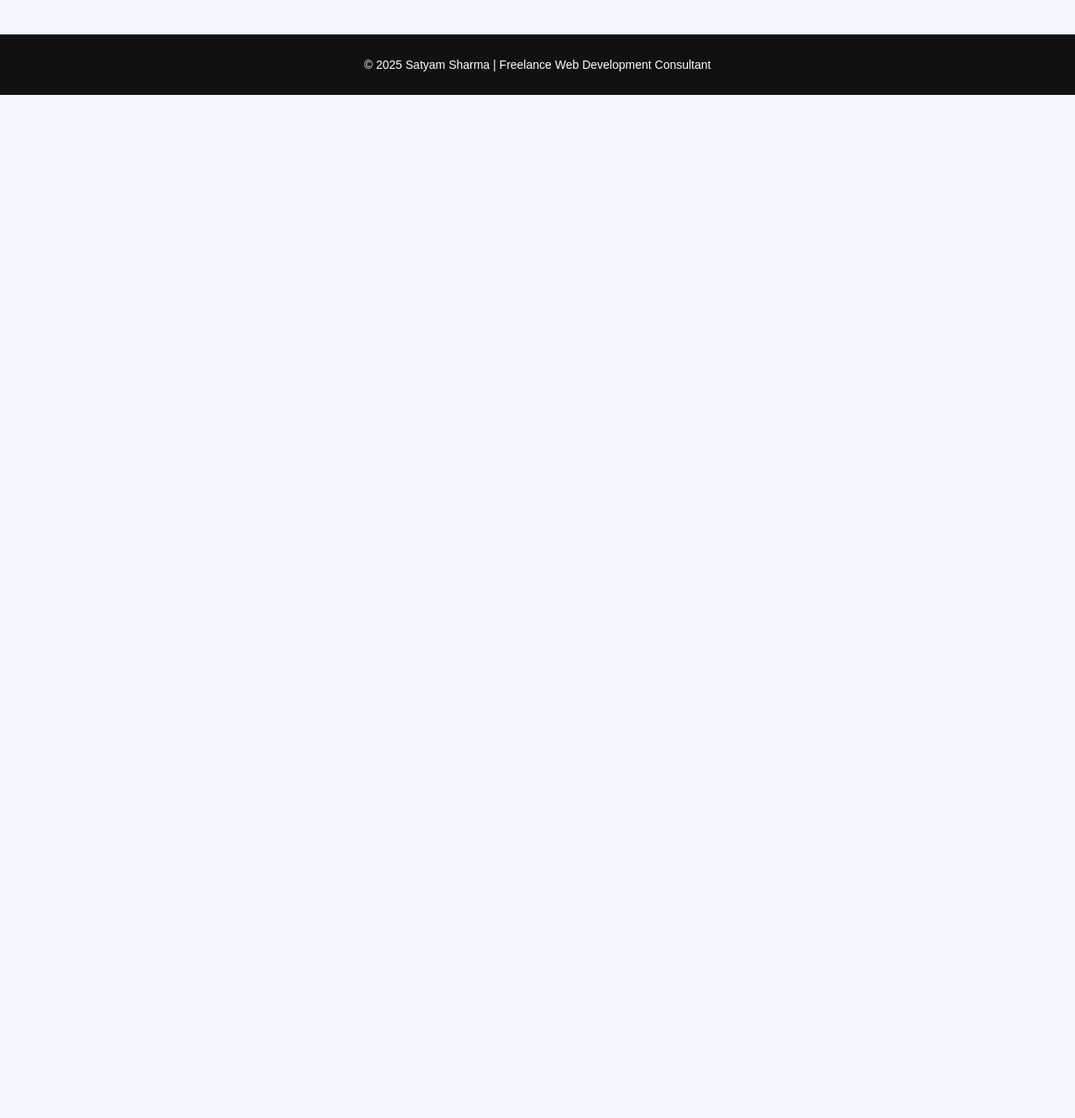
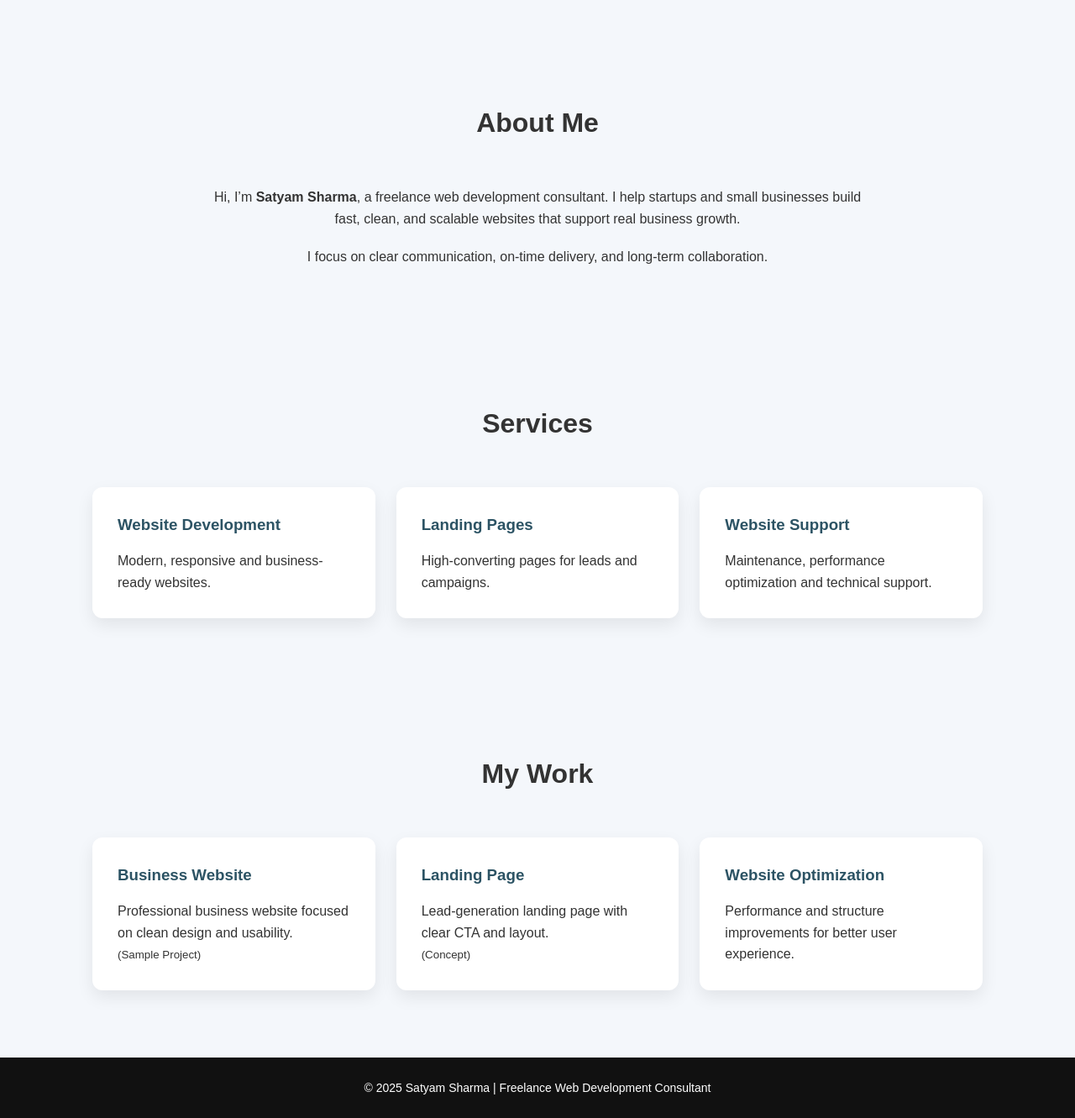
Before and after one commit to satyamwebworks/satyamwebworks.github.io, a plain HTML site: page index.html in a window 1280 px wide. Shown: the part 1560-2891 px from the top of the page at 84% size. Before the commit the page ends 1673 px from the top, so only its background shows below. Drawn offline with Linux system fonts and the light colour scheme.

Commit message:
Update index.html

```diff
--- a/index.html
+++ b/index.html
@@ -192,6 +192,68 @@
       📞 +91 XXXXXXXXXX
     </p>
   </section>
+	<section id="about">
+  <h2>About Me</h2>
+
+  <p style="max-width:800px; margin:auto; text-align:center;">
+    Hi, I’m <strong>Satyam Sharma</strong>, a freelance web development consultant.
+    I help startups and small businesses build fast, clean, and scalable websites
+    that support real business growth.
+  </p>
+
+  <p style="max-width:800px; margin:20px auto 0; text-align:center;">
+    I focus on clear communication, on-time delivery, and long-term collaboration.
+  </p>
+</section>
+<section id="services">
+  <h2>Services</h2>
+
+  <div class="services">
+    <div class="service-card">
+      <h3>Website Development</h3>
+      <p>Modern, responsive and business-ready websites.</p>
+    </div>
+
+    <div class="service-card">
+      <h3>Landing Pages</h3>
+      <p>High-converting pages for leads and campaigns.</p>
+    </div>
+
+    <div class="service-card">
+      <h3>Website Support</h3>
+      <p>Maintenance, performance optimization and technical support.</p>
+    </div>
+  </div>
+</section>
+<section id="work">
+  <h2>My Work</h2>
+
+  <div class="services">
+    <div class="service-card">
+      <h3>Business Website</h3>
+      <p>
+        Professional business website focused on clean design and usability.
+        <br><small>(Sample Project)</small>
+      </p>
+    </div>
+
+    <div class="service-card">
+      <h3>Landing Page</h3>
+      <p>
+        Lead-generation landing page with clear CTA and layout.
+        <br><small>(Concept)</small>
+      </p>
+    </div>
+
+    <div class="service-card">
+      <h3>Website Optimization</h3>
+      <p>
+        Performance and structure improvements for better user experience.
+      </p>
+    </div>
+  </div>
+</section>
+
 
   <!-- FOOTER -->
   <footer>
```
